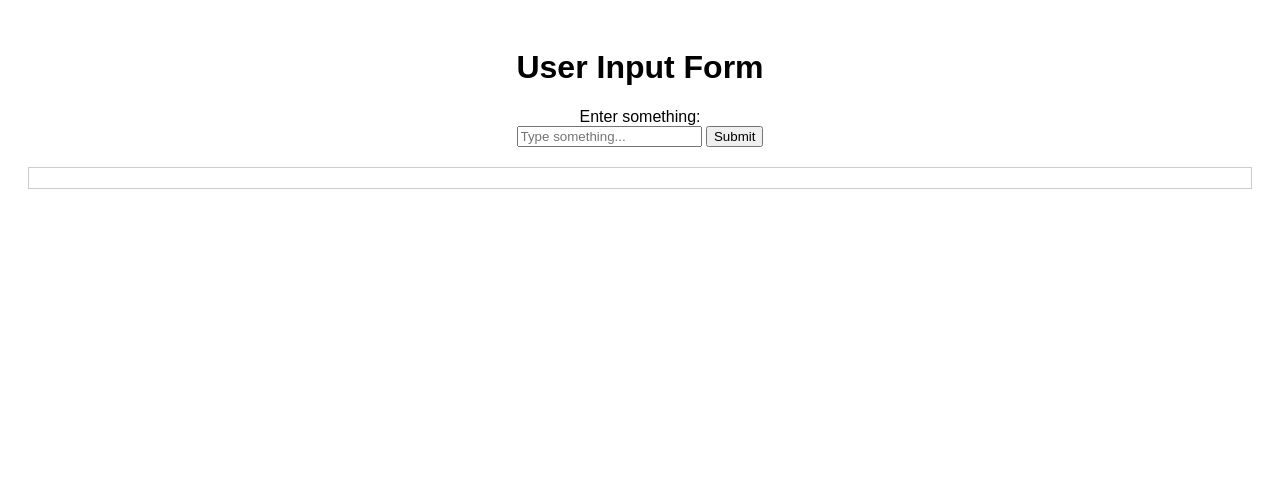
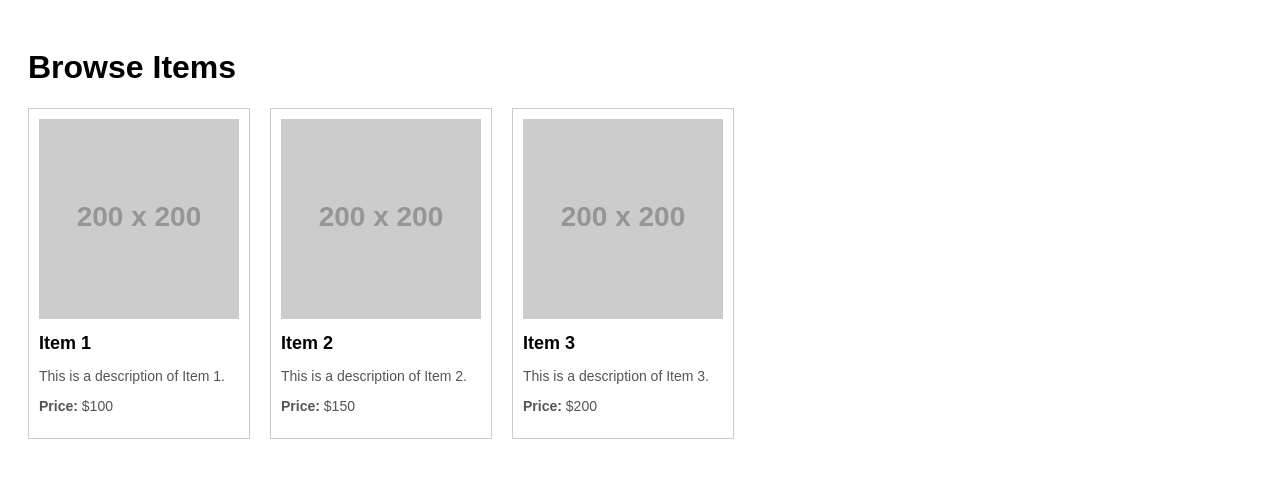
Before and after one commit to a190884810/mrd-stars.store, a plain HTML site: page index.html in a window 1280 px wide. Drawn offline with Linux system fonts and the light colour scheme; placeholder pictures from the web are drawn by us.

Commit message:
Revised the UI to list goods.

```diff
--- a/index.html
+++ b/index.html
@@ -3,45 +3,88 @@
 <head>
     <meta charset="UTF-8">
     <meta name="viewport" content="width=device-width, initial-scale=1.0">
-    <title>User Input Display</title>
+    <title>Item Listing</title>
     <style>
         body {
             font-family: Arial, sans-serif;
-            text-align: center;
             padding: 20px;
         }
-        #output {
-            margin-top: 20px;
+        .item-list {
+            display: flex;
+            flex-wrap: wrap;
+            gap: 20px;
+        }
+        .item {
+            border: 1px solid #ccc;
             padding: 10px;
-            border: 1px solid #ccc;
+            width: 200px;
+        }
+        .item img {
+            width: 100%;
+            height: auto;
+        }
+        .item h2 {
+            font-size: 18px;
+            margin: 10px 0;
+        }
+        .item p {
+            font-size: 14px;
+            color: #555;
         }
     </style>
 </head>
 <body>
 
-    <h1>User Input Form</h1>
-    <form id="inputForm">
-        <label for="userInput">Enter something:</label><br>
-        <input type="text" id="userInput" placeholder="Type something...">
-        <button type="submit">Submit</button>
-    </form>
+    <h1>Browse Items</h1>
 
-    <div id="output"></div>
+    <div class="item-list" id="item-list">
+        <!-- Items will be injected here by JavaScript -->
+    </div>
 
     <script>
-        // Handle form submission
-        document.getElementById('inputForm').addEventListener('submit', function(event) {
-            event.preventDefault(); // Prevent form from refreshing the page
+        // Sample item data
+        const items = [
+            {
+                id: 1,
+                name: "Item 1",
+                description: "This is a description of Item 1.",
+                image: "https://via.placeholder.com/200",
+                price: 100
+            },
+            {
+                id: 2,
+                name: "Item 2",
+                description: "This is a description of Item 2.",
+                image: "https://via.placeholder.com/200",
+                price: 150
+            },
+            {
+                id: 3,
+                name: "Item 3",
+                description: "This is a description of Item 3.",
+                image: "https://via.placeholder.com/200",
+                price: 200
+            }
+        ];
 
-            // Get the value from the input field
-            const userInput = document.getElementById('userInput').value;
+        // Function to display items
+        function displayItems() {
+            const itemList = document.getElementById('item-list');
+            items.forEach(item => {
+                const itemDiv = document.createElement('div');
+                itemDiv.classList.add('item');
+                itemDiv.innerHTML = `
+                    <img src="${item.image}" alt="${item.name}">
+                    <h2>${item.name}</h2>
+                    <p>${item.description}</p>
+                    <p><strong>Price:</strong> $${item.price}</p>
+                `;
+                itemList.appendChild(itemDiv);
+            });
+        }
 
-            // Display the input value in the 'output' div
-            document.getElementById('output').textContent = `You entered: ${userInput}`;
-
-            // Clear the input field after submission
-            document.getElementById('userInput').value = '';
-        });
+        // Call the function to display items when the page loads
+        window.onload = displayItems;
     </script>
 
 </body>
```
